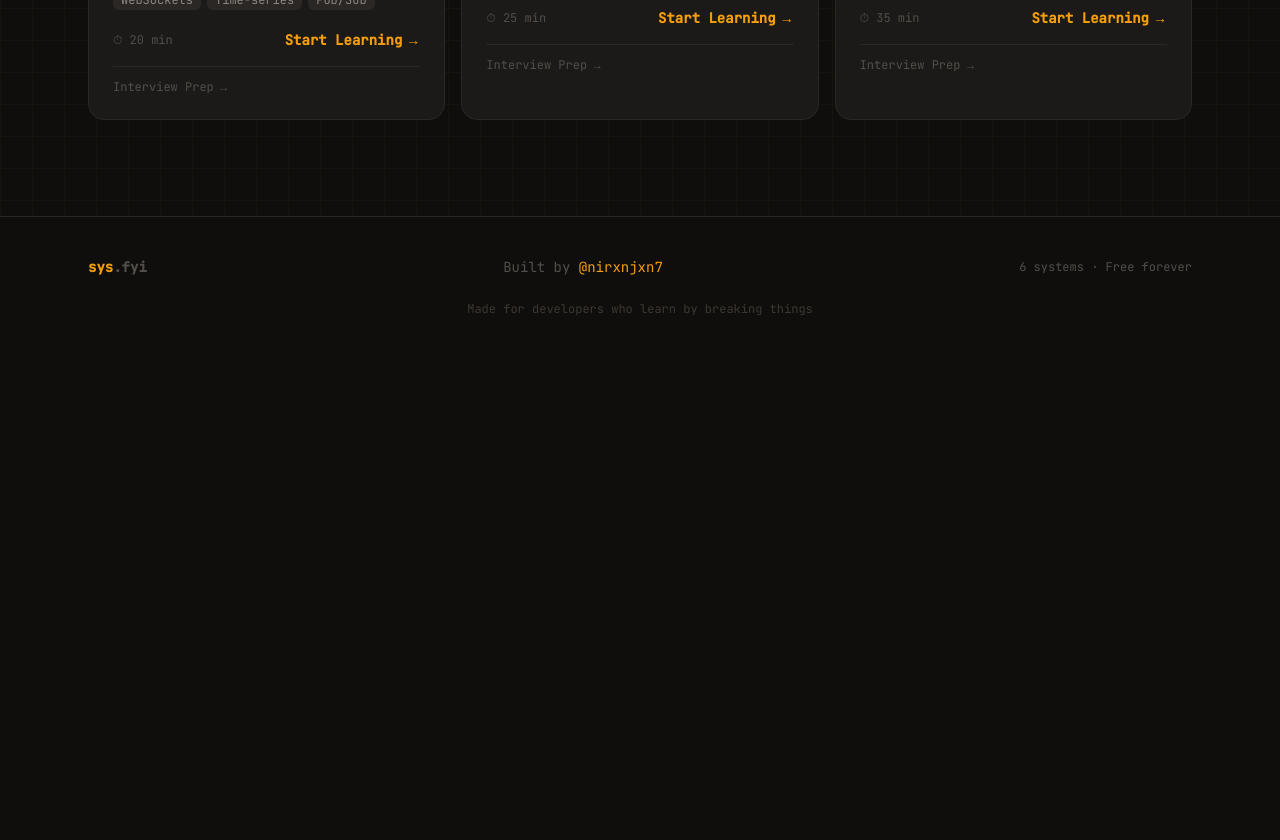
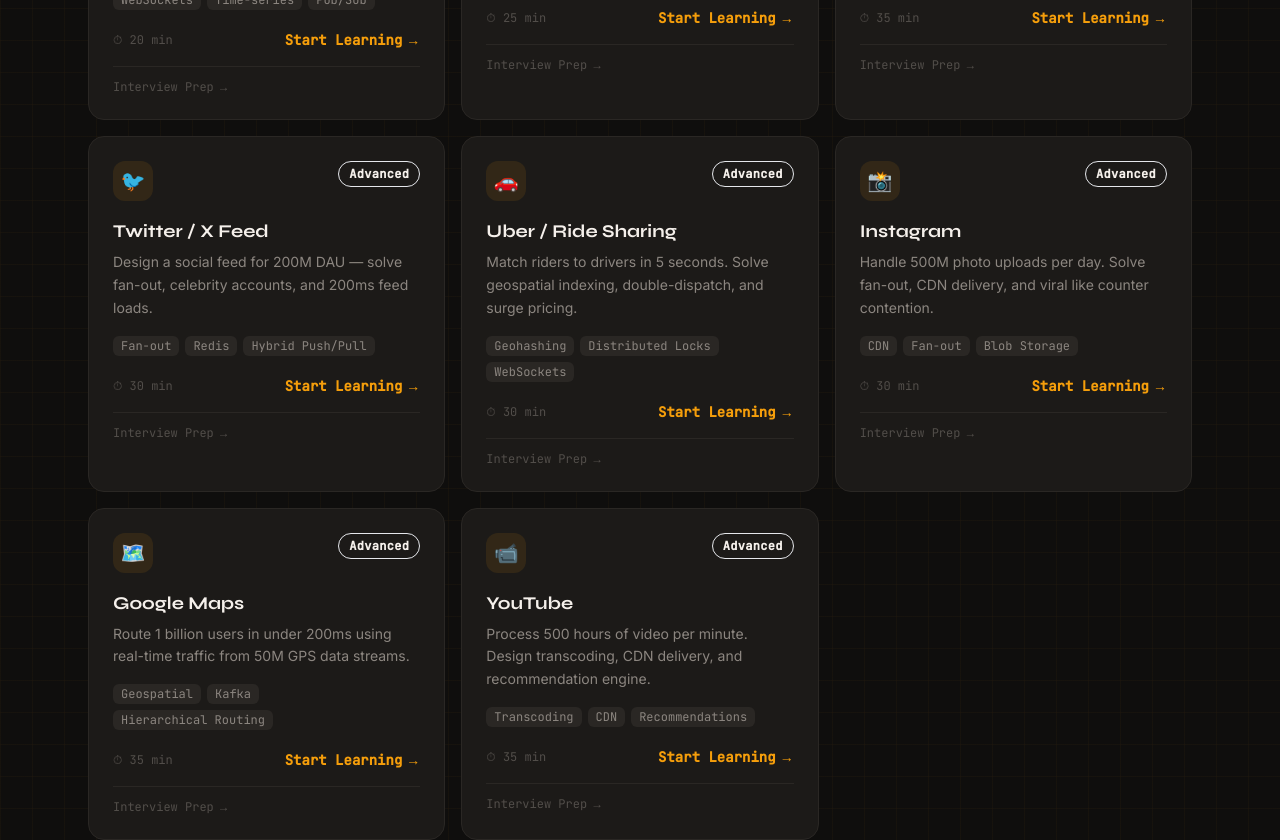
Before and after one commit to nirxnjxnCodeS/sysdesign-fyi, a Next.js app: page / in a window 1280 px wide. Shown: the part 1400-2240 px from the top of the page. Before the commit the page ends 1757 px from the top, so only its background shows below. Built offline with nearby package versions, Linux system fonts and the light colour scheme.

Commit message:
feat: register 5 new systems in the systems index

```diff
--- a/data/systems/index.ts
+++ b/data/systems/index.ts
@@ -55,6 +55,51 @@
     tags: ["CDN", "Transcoding", "Adaptive Streaming"],
     estimatedTime: "35 min",
   },
+  {
+    id: "twitter-feed",
+    name: "Twitter / X Feed",
+    description: "Design a social feed for 200M DAU — solve fan-out, celebrity accounts, and 200ms feed loads.",
+    difficulty: "Advanced",
+    icon: "🐦",
+    tags: ["Fan-out", "Redis", "Hybrid Push/Pull"],
+    estimatedTime: "30 min",
+  },
+  {
+    id: "uber",
+    name: "Uber / Ride Sharing",
+    description: "Match riders to drivers in 5 seconds. Solve geospatial indexing, double-dispatch, and surge pricing.",
+    difficulty: "Advanced",
+    icon: "🚗",
+    tags: ["Geohashing", "Distributed Locks", "WebSockets"],
+    estimatedTime: "30 min",
+  },
+  {
+    id: "instagram",
+    name: "Instagram",
+    description: "Handle 500M photo uploads per day. Solve fan-out, CDN delivery, and viral like counter contention.",
+    difficulty: "Advanced",
+    icon: "📸",
+    tags: ["CDN", "Fan-out", "Blob Storage"],
+    estimatedTime: "30 min",
+  },
+  {
+    id: "google-maps",
+    name: "Google Maps",
+    description: "Route 1 billion users in under 200ms using real-time traffic from 50M GPS data streams.",
+    difficulty: "Advanced",
+    icon: "🗺️",
+    tags: ["Geospatial", "Kafka", "Hierarchical Routing"],
+    estimatedTime: "35 min",
+  },
+  {
+    id: "youtube",
+    name: "YouTube",
+    description: "Process 500 hours of video per minute. Design transcoding, CDN delivery, and recommendation engine.",
+    difficulty: "Advanced",
+    icon: "📹",
+    tags: ["Transcoding", "CDN", "Recommendations"],
+    estimatedTime: "35 min",
+  },
 ];
 
 export const difficultyBadge: Record<string, string> = {
```
